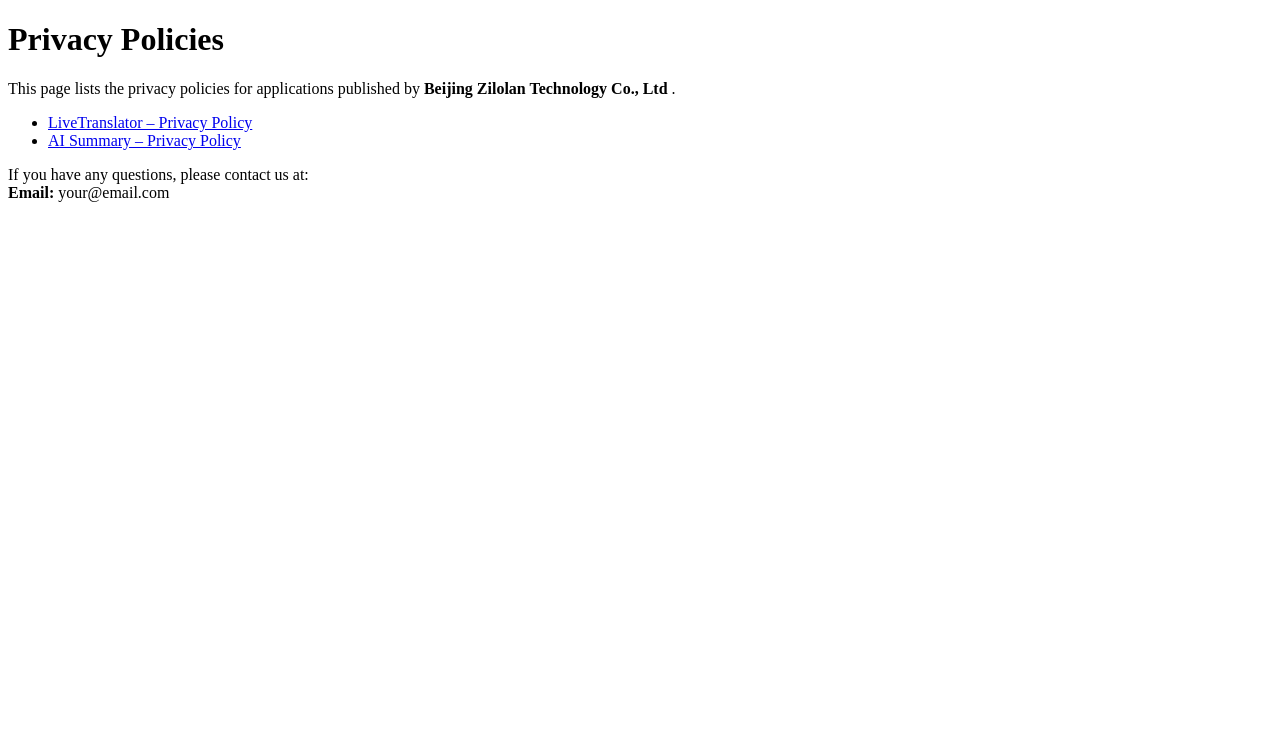
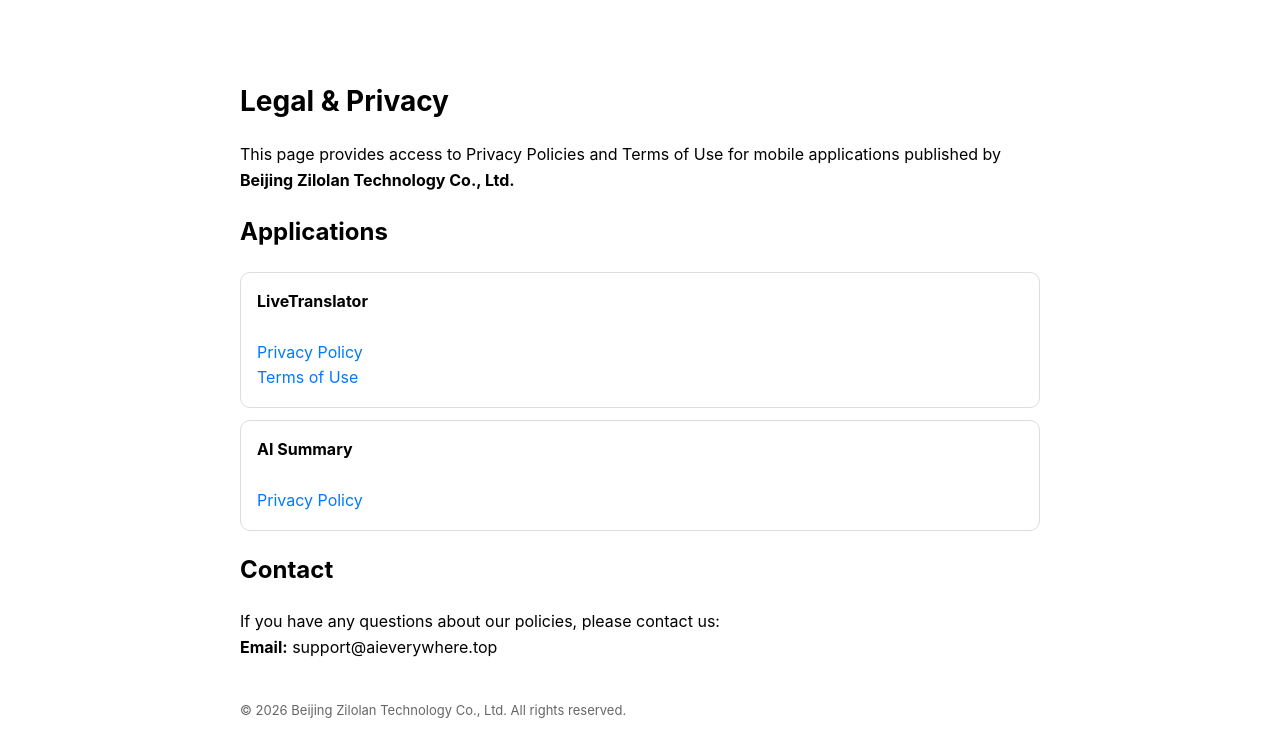
Before and after one commit to aieverywheresakura/privacy-policy, a plain HTML site: page docs/index.html in a window 1280 px wide. Drawn offline with Linux system fonts and the light colour scheme.

Commit message:
Update index.html

```diff
--- a/docs/index.html
+++ b/docs/index.html
@@ -2,28 +2,58 @@
 <html lang="en">
 <head>
   <meta charset="UTF-8">
-  <title>Privacy Policies</title>
+  <title>Legal & Privacy - Beijing Zilolan Technology Co., Ltd</title>
   <meta name="viewport" content="width=device-width, initial-scale=1.0">
+  <style>
+    body{
+      font-family:-apple-system,BlinkMacSystemFont,"Segoe UI",Roboto,Arial;
+      max-width:800px;
+      margin:40px auto;
+      padding:20px;
+      line-height:1.6;
+    }
+    h1{font-size:28px;}
+    a{color:#007AFF;text-decoration:none;}
+    a:hover{text-decoration:underline;}
+    .card{
+      border:1px solid #ddd;
+      border-radius:10px;
+      padding:16px;
+      margin:12px 0;
+    }
+  </style>
 </head>
 <body>
-  <h1>Privacy Policies</h1>
-  <p>This page lists the privacy policies for applications published by <strong> Beijing Zilolan Technology Co., Ltd </strong>.</p>
 
-  <ul>
-    <li>
-      <a href="docs/apps/realtime-translation.html">
-        LiveTranslator – Privacy Policy
-      </a>
-    </li>
-    <li>
-      <a href="docs/apps/ai-summary.html">
-        AI Summary – Privacy Policy
-      </a>
-    </li>
-  </ul>
+<h1>Legal & Privacy</h1>
 
-  <p>If you have any questions, please contact us at:<br>
-    <strong>Email:</strong> your@email.com
-  </p>
+<p>
+This page provides access to Privacy Policies and Terms of Use for mobile applications
+published by <strong>Beijing Zilolan Technology Co., Ltd.</strong>
+</p>
+
+<h2>Applications</h2>
+
+<div class="card">
+  <strong>LiveTranslator</strong><br><br>
+  <a href="docs/apps/realtime-translation.html">Privacy Policy</a><br>
+  <a href="docs/apps/LiveTranslatorTerms.html">Terms of Use</a>
+</div>
+
+<div class="card">
+  <strong>AI Summary</strong><br><br>
+  <a href="docs/apps/ai-summary.html">Privacy Policy</a>
+</div>
+
+<h2>Contact</h2>
+<p>
+If you have any questions about our policies, please contact us:<br>
+<strong>Email:</strong> support@aieverywhere.top
+</p>
+
+<p style="margin-top:40px;font-size:13px;color:#666;">
+© 2026 Beijing Zilolan Technology Co., Ltd. All rights reserved.
+</p>
+
 </body>
 </html>
```
